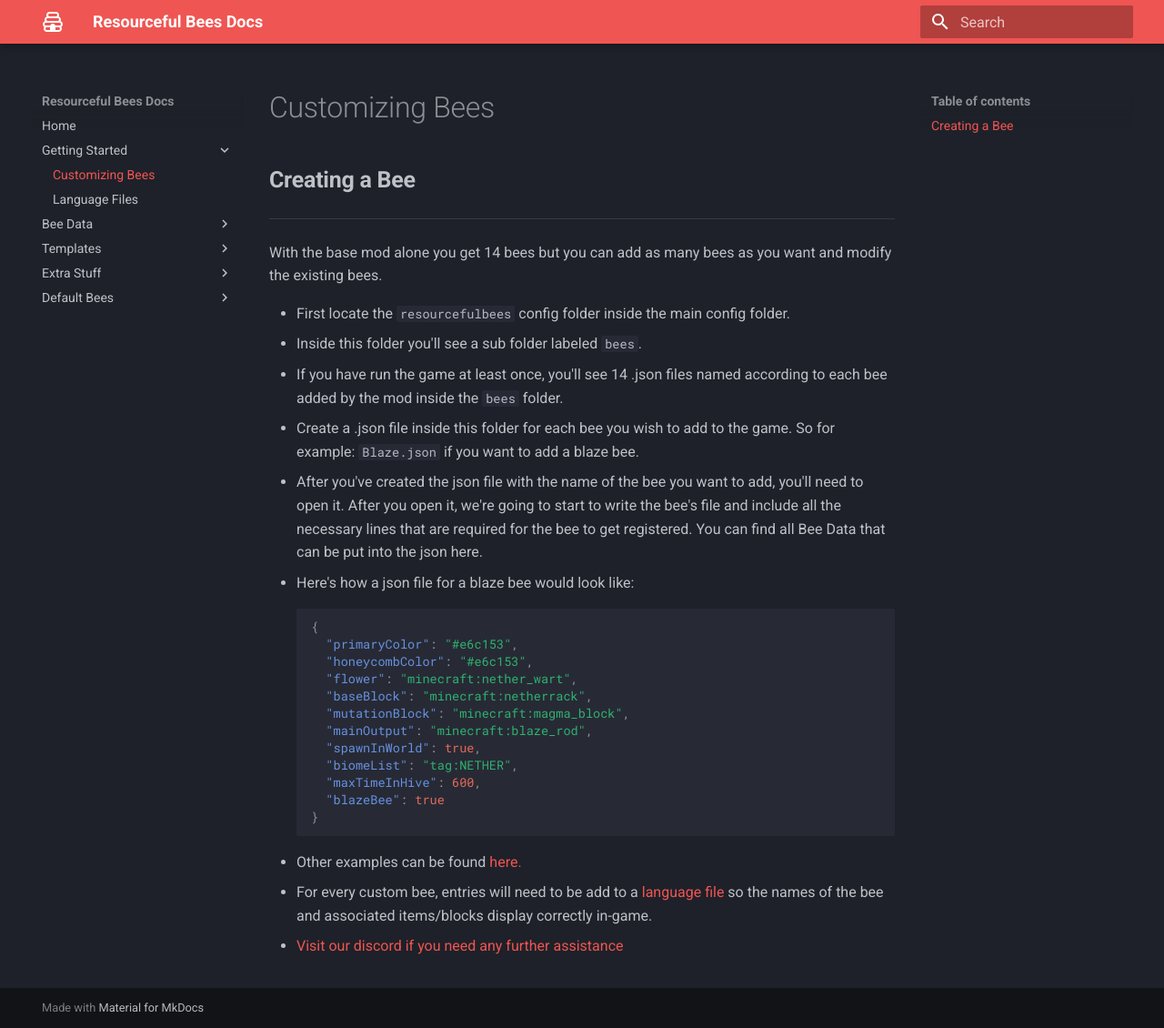
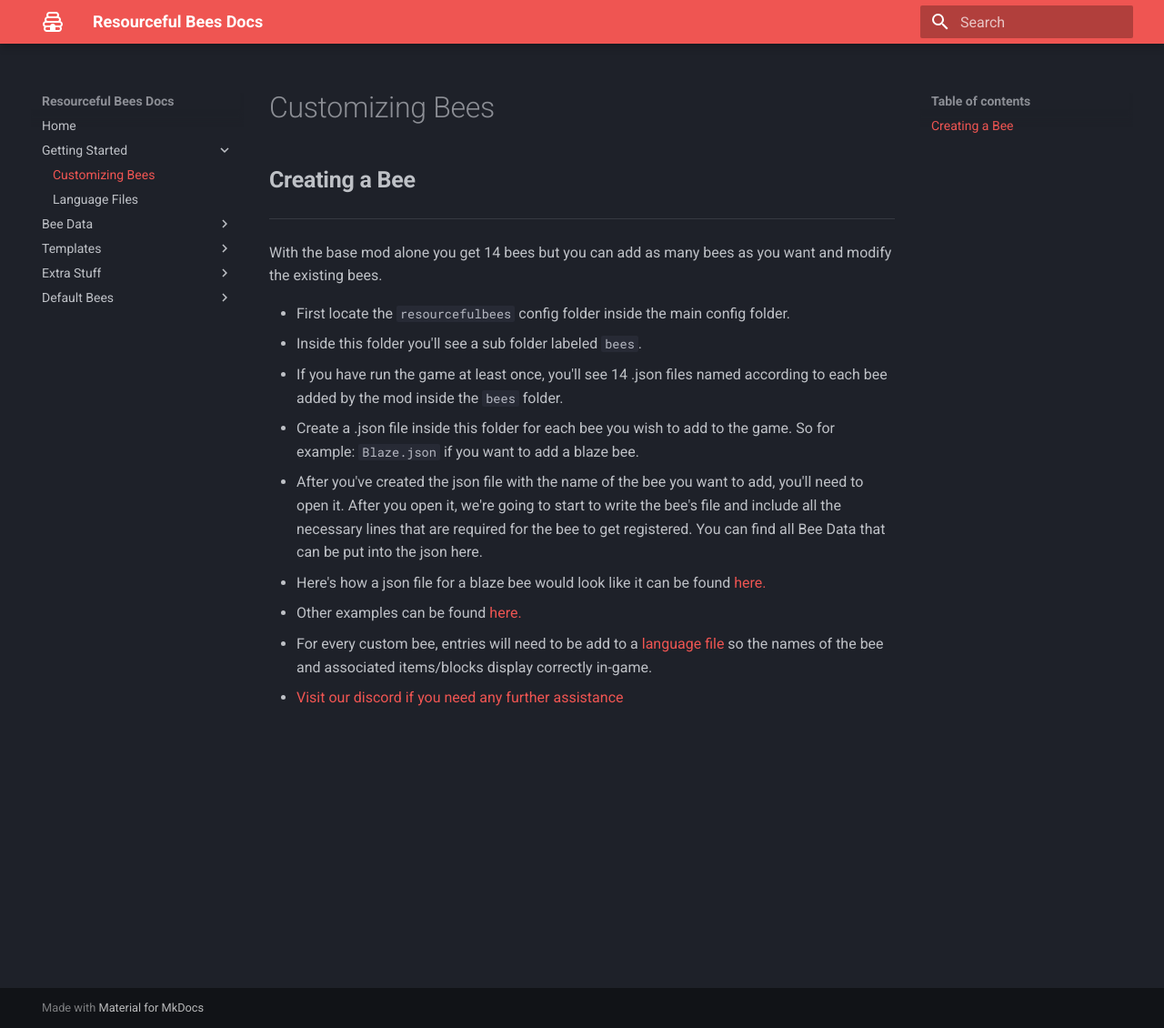
Before and after one commit to Team-Resourceful/ResourcefulBeesDocs, an MkDocs documentation site: the page built from docs/getting_started/bee_creation.md, in a window 1280 px wide and 1130 px high. Shown: the whole window at 91% size. Built offline with MkDocs 1.6.1 and Material for MkDocs 9.7.7, drawn with Linux system fonts in a browser that asks for light colours.

Commit message:
Update bee_creation.md

````diff
--- a/docs/getting_started/bee_creation.md
+++ b/docs/getting_started/bee_creation.md
@@ -8,22 +8,8 @@ With the base mod alone you get 14 bees but you can add as many bees as you want
 * If you have run the game at least once, you'll see 14 .json files named according to each bee added by the mod inside the `bees` folder.
 * Create a .json file inside this folder for each bee you wish to add to the game. So for example: `Blaze.json` if you want to add a blaze bee.
 * After you've created the json file with the name of the bee you want to add, you'll need to open it. After you open it, we're going to start to write the bee's file and include all the necessary lines that are required for the bee to get registered. You can find all Bee Data that can be put into the json here.
-* Here's how a json file for a blaze bee would look like:
-```json
-{
-  "primaryColor": "#e6c153",
-  "honeycombColor": "#e6c153",
-  "flower": "minecraft:nether_wart",
-  "baseBlock": "minecraft:netherrack",
-  "mutationBlock": "minecraft:magma_block",
-  "mainOutput": "minecraft:blaze_rod",
-  "spawnInWorld": true,
-  "biomeList": "tag:NETHER",
-  "maxTimeInHive": 600,
-  "blazeBee": true
-}
-```
+* Here's how a json file for a blaze bee would look like it can be found [here.](https://resourceful-bees.readthedocs.io/en/1.15/examples/blaze/)
 * Other examples can be found [here.](https://resourceful-bees.readthedocs.io/en/1.15/examples/examples/)
-* For every custom bee, entries will need to be add to a [language file](https://resourceful-bees.readthedocs.io/en/1.16.3/getting_started/language_files/) so the names of the bee and associated items/blocks display correctly in-game.
+* For every custom bee, entries will need to be add to a [language file](https://resourceful-bees.readthedocs.io/en/1.15/getting_started/language_files/) so the names of the bee and associated items/blocks display correctly in-game.
 
 * [Visit our discord if you need any further assistance](https://discord.gg/resourcefulbees)
````
